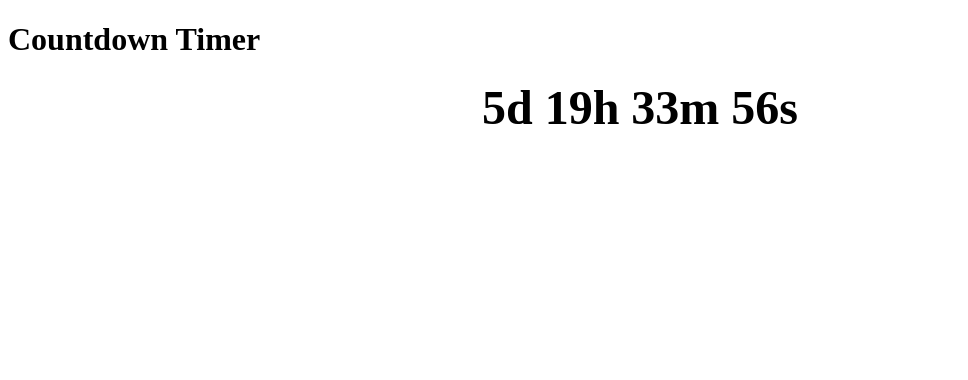
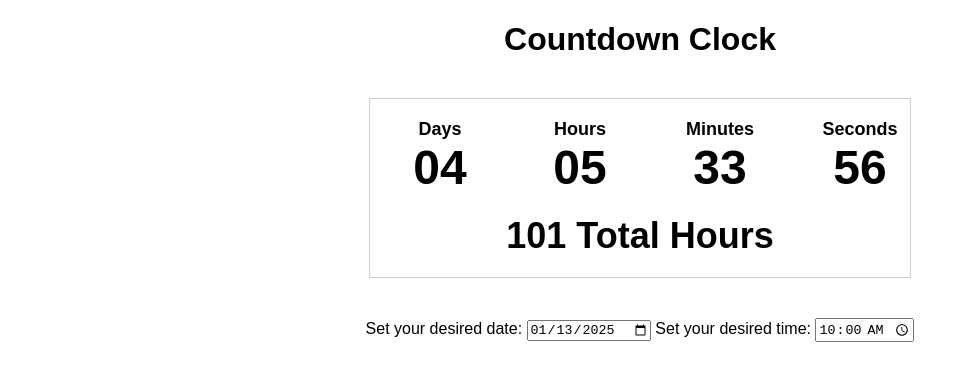
Before and after one commit to GH-User-0001/Countdown-Resp, a plain HTML site: page index.html in a window 1280 px wide. Shown: the whole page, without its empty margins (0-968 px from the left). Drawn offline with Linux system fonts and the light colour scheme.

Commit message:
Update index.html

```diff
--- a/index.html
+++ b/index.html
@@ -1,44 +1,109 @@
 <!DOCTYPE html>
-<html>
+<html lang="en">
 <head>
-  <title>Countdown Timer</title>
+<meta charset="UTF-8">
+<meta name="viewport" content="width=device-width, initial-scale=1.0">
+<title>Countdown Clock</title>
 <style>
-    /* Add some basic styling to the timer */
-    #timer {
+body {
+font-family: Arial, sans-serif;
+text-align: center;
+}
+.clock-container {
+border: 1px solid #ccc;
+padding: 20px;
+width: 500px;
+margin: 40px auto;
+}
+.clock-label {
+font-size: 18px;
+font-weight: bold;
+margin-bottom: 10px;
+}
+.clock {
+display: flex;
+justify-content: center;
+align-items: center;
+}
+.clock div {
+margin: 0 10px;
+width: 120px;
+text-align: center;
+}
+.clock-value {
 font-size: 48px;
 font-weight: bold;
-      text-align: center;
+}
+.total-hours {
+font-size: 36px;
+font-weight: bold;
+margin-top: 20px;
+}
+.settings {
+margin-top: 20px;
 }
 </style>
 </head>
 <body>
-  <h1>Countdown Timer</h1>
-  <div id="timer"></div>
-
+<h1>Countdown Clock</h1>
+<div class="clock-container">
+<div class="clock">
+<div>
+<div class="clock-label">Days</div>
+<div id="days" class="clock-value"></div>
+</div>
+<div>
+<div class="clock-label">Hours</div>
+<div id="hours" class="clock-value"></div>
+</div>
+<div>
+<div class="clock-label">Minutes</div>
+<div id="minutes" class="clock-value"></div>
+</div>
+<div>
+<div class="clock-label">Seconds</div>
+<div id="seconds" class="clock-value"></div>
+</div>
+</div>
+<div class="total-hours"><span id="total-hours"></span> Total Hours</div>
+</div>
+<div class="settings">
+<label for="date">Set your desired date:</label>
+<input type="date" id="date" value="2025-01-13">
+<label for="time">Set your desired time:</label>
+<input type="time" id="time" value="10:00:00">
+</div>
 <script>
-    // Set the countdown date
-    var countDownDate = new Date("Jan 15, 2025 00:00:00").getTime();
-
-    // Update the countdown every second
-    var x = setInterval(function() {
-      var now = new Date().getTime();
-      var distance = countDownDate - now;
-
-      // Calculate the days, hours, minutes, and seconds
-      var days = Math.floor(distance / (1000 * 60 * 60 * 24));
-      var hours = Math.floor((distance % (1000 * 60 * 60 * 24)) / (1000 * 60 * 60));
-      var minutes = Math.floor((distance % (1000 * 60 * 60)) / (1000 * 60));
-      var seconds = Math.floor((distance % (1000 * 60)) / 1000);
-
-      // Display the countdown
-      document.getElementById("timer").innerHTML = days + "d " + hours + "h " + minutes + "m " + seconds + "s ";
-
-      // If the countdown is over, display a message
+let countDownDate;
+let interval;
+function updateCountdown() {
+const dateInput = document.getElementById("date").value;
+const timeInput = document.getElementById("time").value;
+countDownDate = new Date(dateInput + "T" + timeInput).getTime();
+const now = new Date().getTime();
+const distance = countDownDate - now;
 if (distance < 0) {
-        clearInterval(x);
-        document.getElementById("timer").innerHTML = "EXPIRED";
+clearInterval(interval);
+document.getElementById("days").innerHTML = "00";
+document.getElementById("hours").innerHTML = "00";
+document.getElementById("minutes").innerHTML = "00";
+document.getElementById("seconds").innerHTML = "00";
+document.getElementById("total-hours").innerHTML = "00";
+} else {
+const days = Math.floor(distance / (1000 * 60 * 60 * 24));
+const hours = Math.floor((distance % (1000 * 60 * 60 * 24)) / (1000 * 60 * 60));
+const minutes = Math.floor((distance % (1000 * 60 * 60)) / (1000 * 60));
+const seconds = Math.floor((distance % (1000 * 60)) / 1000);
+const totalHours = days * 24 + hours;
+document.getElementById("days").innerHTML = days.toString().padStart(2, '0');
+document.getElementById("hours").innerHTML = hours.toString().padStart(2, '0');
+document.getElementById("minutes").innerHTML = minutes.toString().padStart(2, '0');
+document.getElementById("seconds").innerHTML = seconds.toString().padStart(2, '0');
+document.getElementById("total-hours").innerHTML = totalHours.toString();
 }
-    }, 1000);
+}
+setInterval(updateCountdown, 1000);
+updateCountdown();
 </script>
 </body>
 </html>
```
Lines whose indentation alone changed are shown as unchanged.
